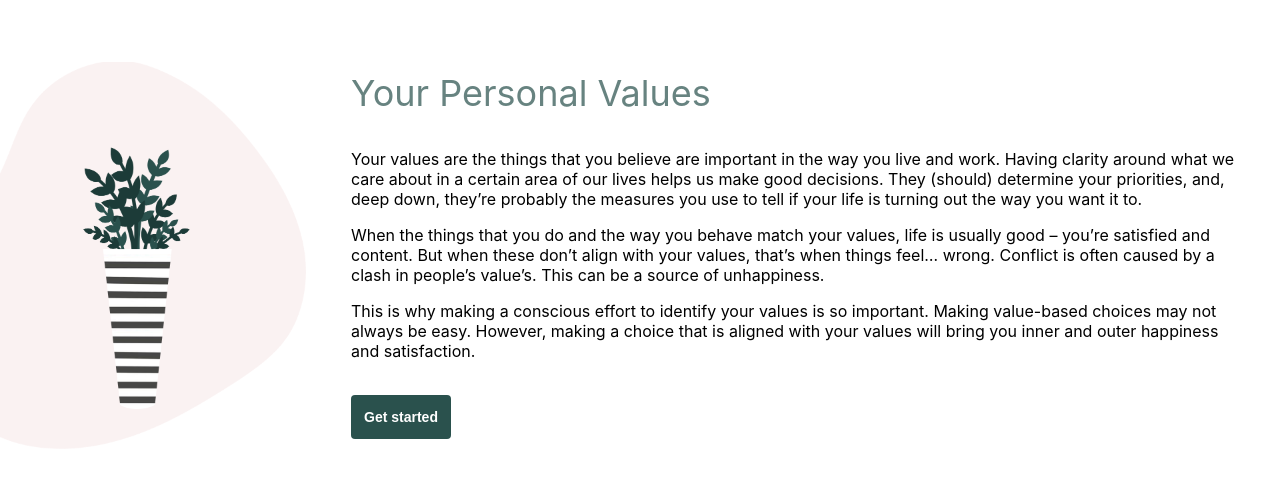
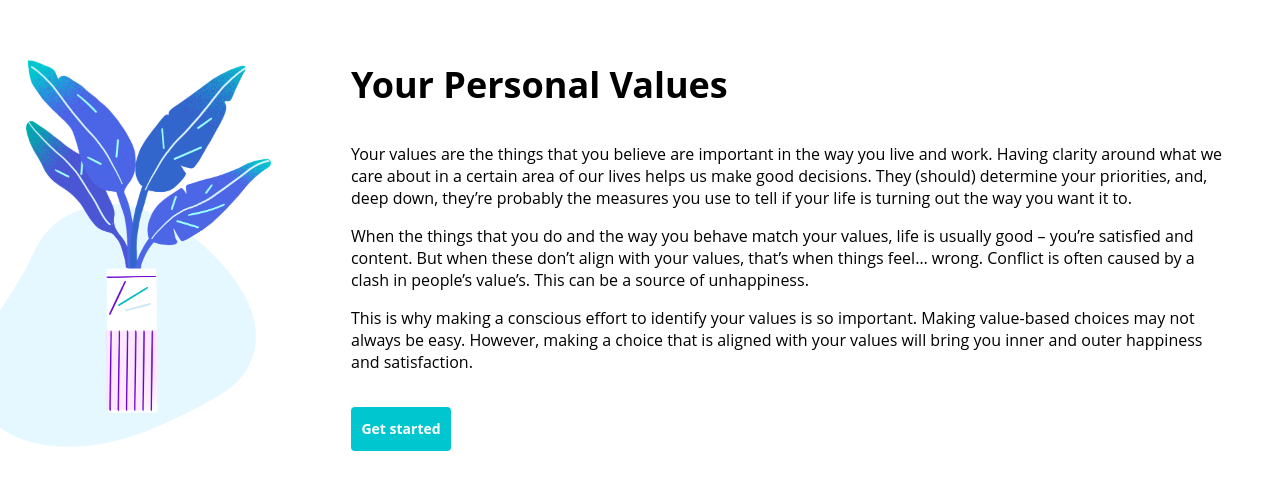
Before and after one commit to janeabernethy/values, a React (Create React App) app: page /#/ in a window 1280 px wide. Shown: the part 145-634 px from the top of the page. Built offline with nearby package versions, Linux system fonts and the light colour scheme.

Commit message:
Redo get started

```diff
--- a/src/CoverPage.css
+++ b/src/CoverPage.css
@@ -4,14 +4,15 @@
 }
 
 .coverTitle {
-    font-family: "Arial Rounded MT Bold", -apple-system, BlinkMacSystemFont, sans-serif;
+    font-family: "Open Sans", sans-serif;
+    font-weight: bold;
     font-size: 36px;
-    color: #678380;
+    color: #000000;
 
 }
 
 .coverText {
-    font-family:  -apple-system, BlinkMacSystemFont, sans-serif;
+    font-family: "Open Sans", sans-serif;
     font-size: 16px;
     padding-top: 18px;
     padding-bottom: 18px;
--- a/src/CoverPage.tsx
+++ b/src/CoverPage.tsx
@@ -2,34 +2,15 @@ import React from 'react';
 import { RouteComponentProps } from 'react-router-dom';
 import './CoverPage.css';
 import vase from './Images/Cover/CoverVase.png';
-import leaves from './Images/Cover/CoverLeaves.png';
-import blob from './Images/Cover/Blob.png';
 import * as GSAP from 'gsap';
 import  {HashRouter, Switch, Route, Link } from 'react-router-dom';
 
 export class CoverPage extends React.Component<RouteComponentProps> {
 
-    componentDidMount() {
-        this.mouseEnter = this.mouseEnter.bind(this);
-        this.mouseLeave = this.mouseLeave.bind(this);
-    }
-
-    mouseEnter() {
-        const leaves = document.getElementById("coverLeaves")
-        GSAP.TweenMax.to(leaves, 0.4, {scale: 1.15, translateY: -6, transformOrigin:"50% 50%", delay: 0.3})
-    }
-
-    mouseLeave() {
-        const leaves = document.getElementById("coverLeaves")
-        GSAP.TweenMax.to(leaves, 0.1, {scale: 1, translateY: 0})
-    }
-
     render() {
         return(
         <div className="coverContent">
-            <div className="coverImageContainer" onMouseEnter={this.mouseEnter} onMouseLeave={this.mouseLeave}>
-                <img src={blob} id="coverBlob" />
-                <img src={leaves} id="coverLeaves" />
+            <div className="coverImageContainer">
                 <img src={vase} id="coverVase" />
             </div>
             <div className="coverInfoContainer">
--- a/src/Options.css
+++ b/src/Options.css
@@ -188,7 +188,9 @@
   }
 
   .valueSubmit {
-    background: #2a514d;
+    font-family: "Open Sans", sans-serif;
+
+    background: #00C7CF;
     color: white;
     border: transparent;
     height: 44px;
@@ -202,15 +204,15 @@
   }
 
   .valueSubmit:hover {
-    background: #678380;
+    background: #00B2B7;
   }
 
   .valueSubmit:focus {
-    background: #678380;
+    background: #00B2B7;
   }
 
   .valueSubmit:active {
-    background: #678380;
+    background: #00B2B7;
   }
   .valueSubmit:disabled {
       background-color: #D9D9D9;
```
Also changed, not shown: src/Images/Cover/CoverVase.png.
